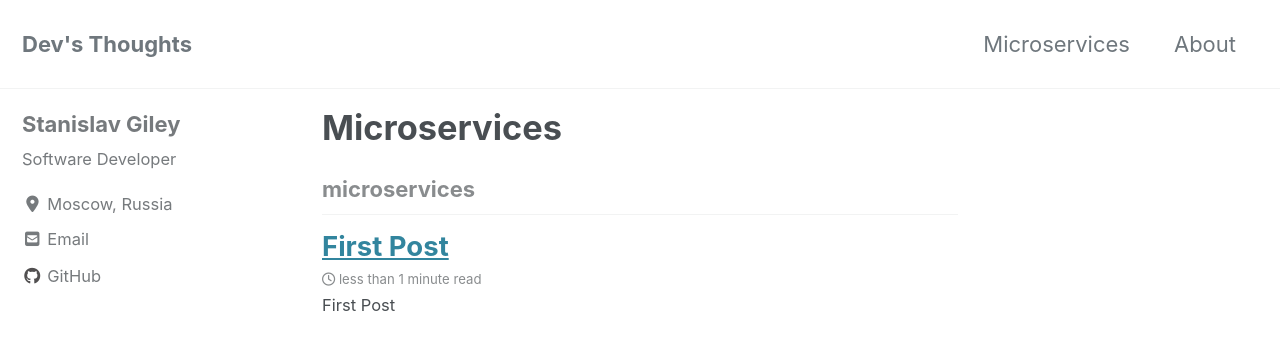
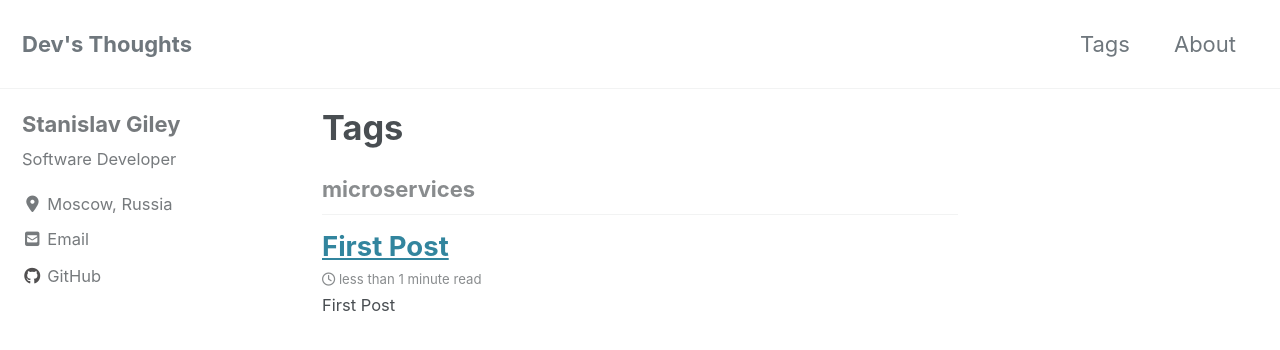
Before and after one commit to vergl/vergl.github.io, a Jekyll site: the page built from _pages/tags.md, in a window 1280 px wide and 900 px high. Shown: the top 350 px of the window. Built offline with Jekyll 4.4.1, drawn with Linux system fonts in a browser that asks for light colours; cached includes are drawn as plain includes; nearby versions of some CDN libraries.

Commit message:
renamed microservices to tags

```diff
--- a/_data/navigation.yml
+++ b/_data/navigation.yml
@@ -1,7 +1,7 @@
 # main links
 main:
-  - title: "Microservices"
-    url: /microservices/
+  - title: "Tags"
+    url: /tags/
   - title: "About"
     url: /about/
   # - title: "Quick-Start Guide"
--- a/_pages/microservices.md
+++ b/_pages/tags.md
@@ -1,7 +1,7 @@
 ---
 layout: archive
-permalink: /microservices/
-title: "Microservices"
+permalink: /tags/
+title: "Tags"
 author_profile: true
 ---
 
```
